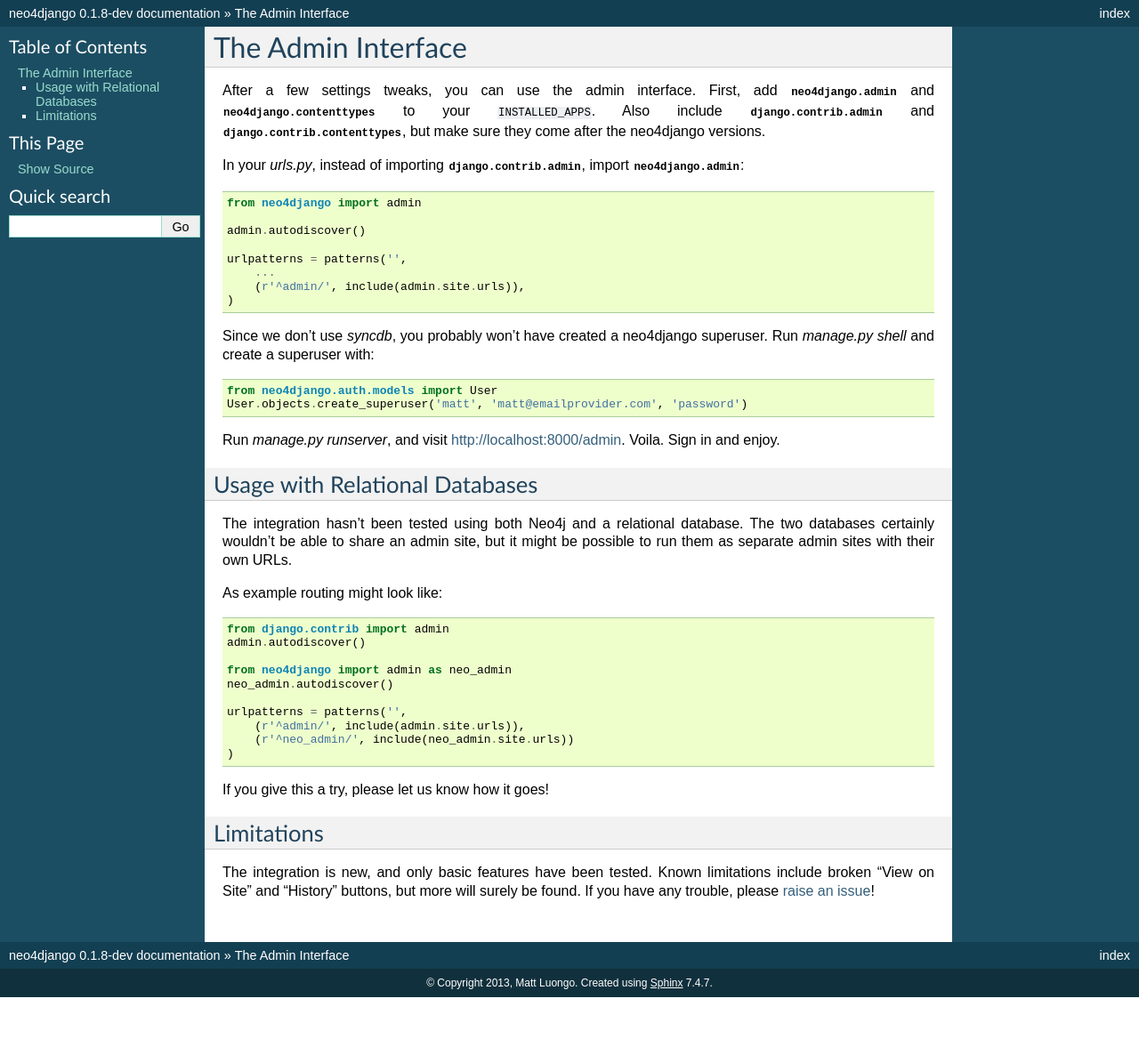
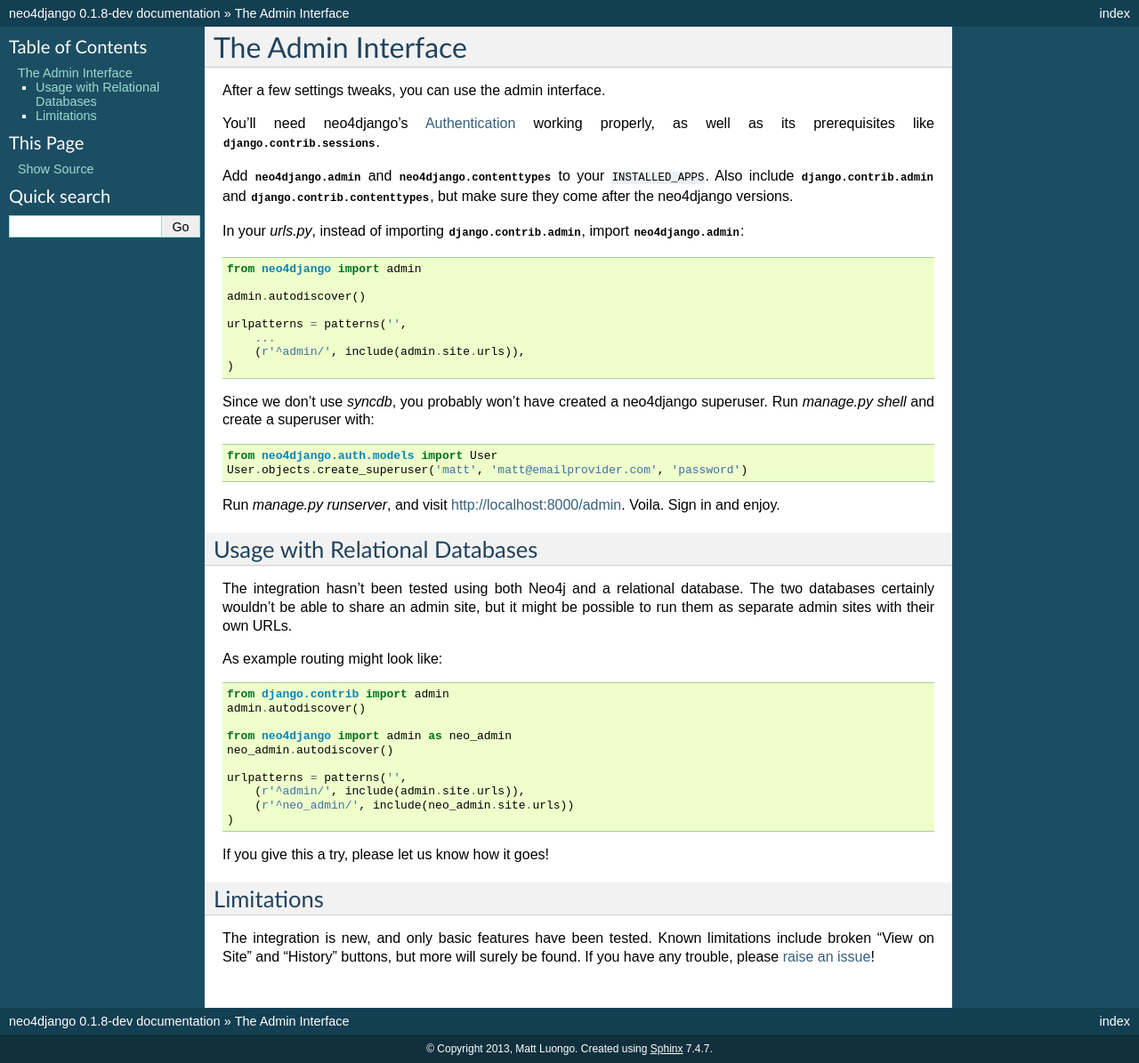
Before and after one commit to scholrly/neo4django, a Sphinx documentation site: the page built from docs/admin.rst, in a window 1280 px wide. Shown: the whole page at 89% size. Built offline with Sphinx 7.4.7, drawn with Linux system fonts in a browser that asks for light colours; before the commit the page ends 1121 px from its top, so only the background shows below that.

Commit message:
Added the auth requirement to the admin docs.

```diff
--- a/docs/admin.rst
+++ b/docs/admin.rst
@@ -2,8 +2,12 @@
 The Admin Interface
 ===================
 
-After a few settings tweaks, you can use the admin interface. First, add
-:mod:`neo4django.admin` and :mod:`neo4django.contenttypes` to your
+After a few settings tweaks, you can use the admin interface.
+
+You'll need neo4django's :doc:`auth` working properly, as well as its
+prerequisites like :mod:`django.contrib.sessions`.
+
+Add :mod:`neo4django.admin` and :mod:`neo4django.contenttypes` to your
 ``INSTALLED_APPS``. Also include :mod:`django.contrib.admin` and
 :mod:`django.contrib.contenttypes`, but make sure they come after the neo4django
 versions.
```
